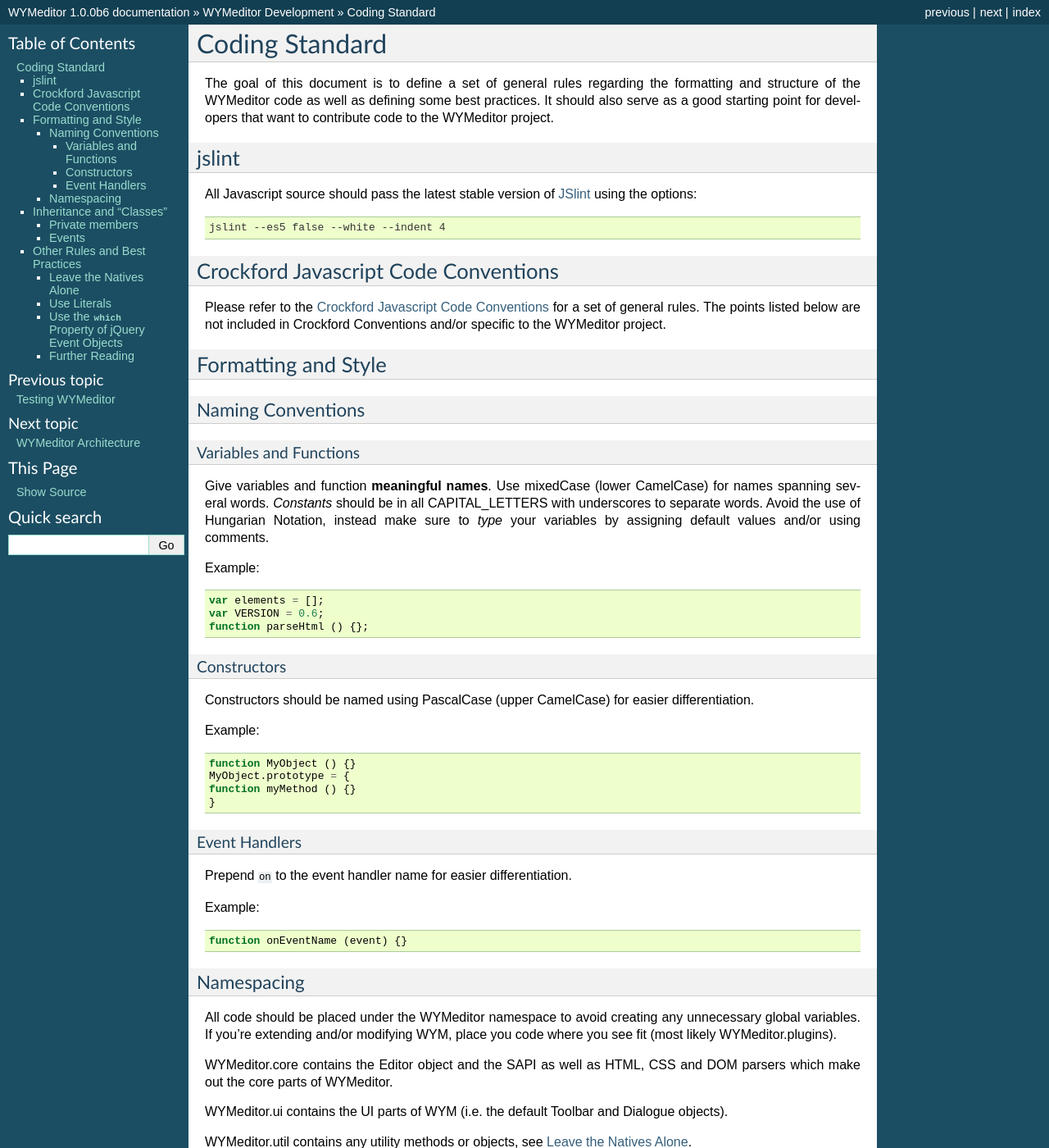
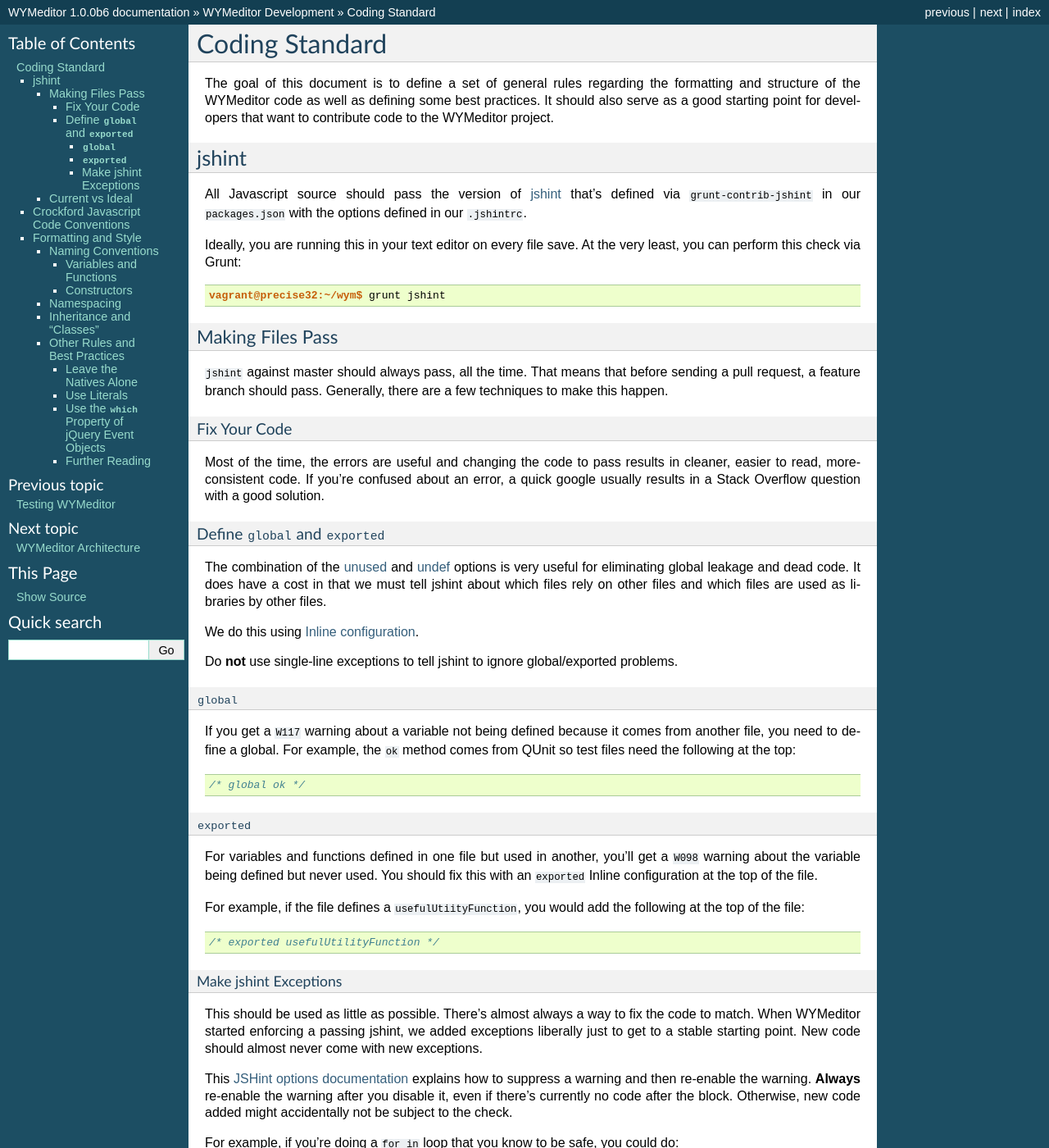
Before and after one commit to wymeditor/wymeditor, a Sphinx documentation site: the page built from docs/wymeditor_development/coding_standard.rst, in a window 1280 px wide and 1400 px high. Shown: the whole window at 82% size. Built offline with Sphinx 7.4.7, drawn with Linux system fonts in a browser that asks for light colours; some of the changed text lies outside the part shown.

Commit message:
Update our coding standard to explain jshint usage.
We want jshint to always pass.

```diff
--- a/docs/wymeditor_development/coding_standard.rst
+++ b/docs/wymeditor_development/coding_standard.rst
@@ -1,40 +1,168 @@
+###############
 Coding Standard
-===============
+###############
 
 The goal of this document is to define a set of general rules regarding the
 formatting and structure of the WYMeditor code as well as defining some best
 practices. It should also serve as a good starting point for developers that
 want to contribute code to the WYMeditor project.
 
+******
+jshint
+******
 
-jslint
-------
+All Javascript source should pass the version of
+`jshint <https://github.com/jshint/jshint>`_
+that's defined via ``grunt-contrib-jshint``
+in our ``packages.json``
+with the options defined in our ``.jshintrc``.
 
-All Javascript source should pass the latest stable version of
-`JSlint <https://github.com/reid/node-jslint>`_ using the options:
+Ideally,
+you are running this in your text editor
+on every file save.
+At the very least,
+you can perform this check via Grunt:
 
 .. code-block:: shell-session
 
-    jslint --es5 false --white --indent 4
+    vagrant@precise32:~/wym$ grunt jshint
+
+Making Files Pass
+=================
+
+``jshint`` against master should always pass,
+all the time.
+That means that before sending a pull request,
+a feature branch should pass.
+Generally,
+there are a few techniques to make this happen.
+
+Fix Your Code
+-------------
+
+Most of the time,
+the errors are useful
+and changing the code to pass results in cleaner,
+easier to read,
+more-consistent code.
+If you're confused about an error,
+a quick google usually results
+in a Stack Overflow question with a good solution.
+
+Define ``global`` and ``exported``
+----------------------------------
+
+The combination of the `unused <http://www.jshint.com/docs/options/#unused>`_
+and `undef <http://www.jshint.com/docs/options/#undef>`_ options
+is very useful for eliminating global leakage and dead code.
+It does have a cost in that we must tell jshint
+about which files rely on other files
+and which files are used as libraries by other files.
+
+We do this using `Inline configuration <http://www.jshint.com/docs/config/>`_.
+
+Do **not** use single-line exceptions
+to tell jshint to ignore global/exported problems.
 
 
+``global``
+^^^^^^^^^^
+
+If you get a ``W117`` warning
+about a variable not being defined
+because it comes from another file,
+you need to define a global.
+For example,
+the ``ok`` method comes from QUnit
+so test files need the following at the top:
+
+.. code-block:: javascript
+
+    /* global ok */
+
+``exported``
+^^^^^^^^^^^^
+
+For variables and functions defined in one file
+but used in another,
+you'll get a ``W098`` warning
+about the variable being defined but never used.
+You should fix this with an ``exported`` Inline configuration
+at the top of the file.
+
+For example,
+if the file defines a ``usefulUtiityFunction``,
+you would add the following
+at the top of the file:
+
+.. code-block:: javascript
+
+    /* exported usefulUtilityFunction */
+
+Make jshint Exceptions
+^^^^^^^^^^^^^^^^^^^^^^
+
+This should be used as little as possible.
+There's almost always a way to fix the code
+to match.
+When WYMeditor started enforcing a passing jshint,
+we added exceptions liberally
+just to get to a stable starting point.
+New code should almost never
+come with new exceptions.
+
+This `JSHint options documentation <http://www.jshint.com/docs/config/>`_
+explains how to suppress a warning
+and then re-enable the warning.
+**Always** re-enable the warning
+after you disable it,
+even if there's currently no code after the block.
+Otherwise,
+new code added might accidentally
+not be subject to the check.
+
+For example,
+if you're doing a ``for in`` loop that you know to be safe,
+you could do:
+
+.. code-block:: javascript
+
+    var y = Object.create(null);
+
+    /* jshint -W089 */
+    for (var prop in y) {
+        // ...
+    }
+    /* jshint +W089 */
+
+Current vs Ideal
+================
+
+Some of our current `jshint options <http://www.jshint.com/docs/options/>`_
+are a result of legacy code
+and not an indication of where we'd like to be.
+In the spirit of getting a 100% passing jshint run,
+we made some initial sacrifices.
+The goal is to get all of the code on the same standard.
+
+*************************************
 Crockford Javascript Code Conventions
--------------------------------------
+*************************************
 
 Please refer to the `Crockford Javascript Code
 Conventions <http://javascript.crockford.com/code.html>`_ for a set of general
 rules. The points listed below are not included in Crockford Conventions and/or
 specific to the WYMeditor project.
 
-
+********************
 Formatting and Style
---------------------
+********************
 
 Naming Conventions
-^^^^^^^^^^^^^^^^^^
+==================
 
 Variables and Functions
-"""""""""""""""""""""""
+-----------------------
 
 Give variables and function **meaningful names**. Use mixedCase (lower
 CamelCase) for names spanning several words. `Constants` should be in all
@@ -51,7 +179,7 @@
     function parseHtml () {};
 
 Constructors
-""""""""""""
+------------
 
 Constructors should be named using PascalCase (upper CamelCase) for easier
 differentiation.
@@ -65,19 +193,8 @@
     function myMethod () {}
     }
 
-Event Handlers
-""""""""""""""
-
-Prepend ``on`` to the event handler name for easier differentiation.
-
-Example:
-
-.. code-block:: javascript
-
-    function onEventName (event) {}
-
 Namespacing
-^^^^^^^^^^^
+===========
 
 All code should be placed under the WYMeditor namespace to avoid creating any
 unnecessary global variables. If you're extending and/or modifying WYM, place
@@ -107,22 +224,13 @@
 It's not that the different variations of the “Pseudo Classical” model out
 there are all bad, but there is no other “standard” way of doing inheritance.
 
-Private members
-^^^^^^^^^^^^^^^
-Add description
+Other Rules and Best Practices
+==============================
 
-Events
-^^^^^^
-
-Add description
-
-Other Rules and Best Practices
-------------------------------
-
-.. _natives:
+.. _coding-style-natives:
 
 Leave the Natives Alone
-^^^^^^^^^^^^^^^^^^^^^^^
+-----------------------
 
 WYMeditor is used by a lot of people in a lot of different environments thus
 modifying the prototypes for native objects (such as Array or String) can
@@ -132,7 +240,7 @@
 helper methods under WYMeditor.util.
 
 Use Literals
-^^^^^^^^^^^^
+------------
 
 This is a basic one – but there's still a lot of developers that use the Array
 and Object constructors.
@@ -140,7 +248,7 @@
 http://yuiblog.com/blog/2006/11/13/javascript-we-hardly-new-ya/
 
 Use the ``which`` Property of jQuery Event Objects
-^^^^^^^^^^^^^^^^^^^^^^^^^^^^^^^^^^^^^^^^^^^^^^^^^^
+--------------------------------------------------
 
 When watching for keyboard key input, use the ``event.which`` property to find
 the inputted key instead of ``event.keyCode`` or ``event.charCode``. This
@@ -150,7 +258,7 @@
 <http://api.jquery.com/event.which/>`_ for watching keyboard key input.
 
 Further Reading
-^^^^^^^^^^^^^^^
+---------------
 
 Got any other links that you think can be of help for new WYM developers? Share
 them here!
```
Also changed, not shown: other parts of docs/wymeditor_development/coding_standard.rst (+2 -2 lines).
